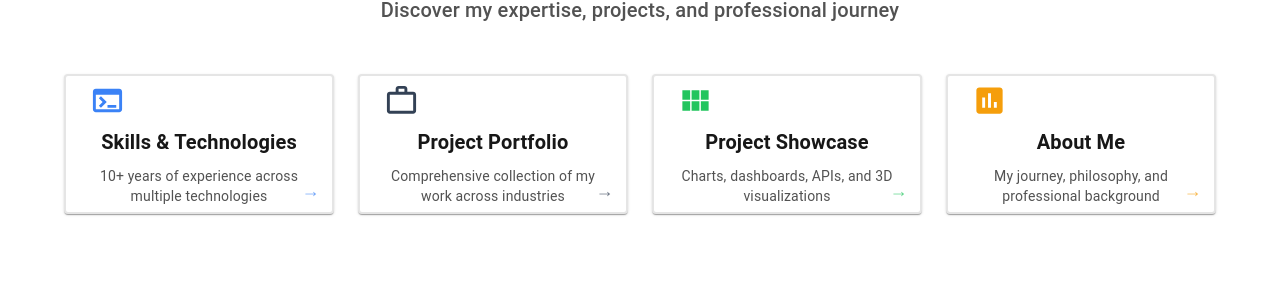
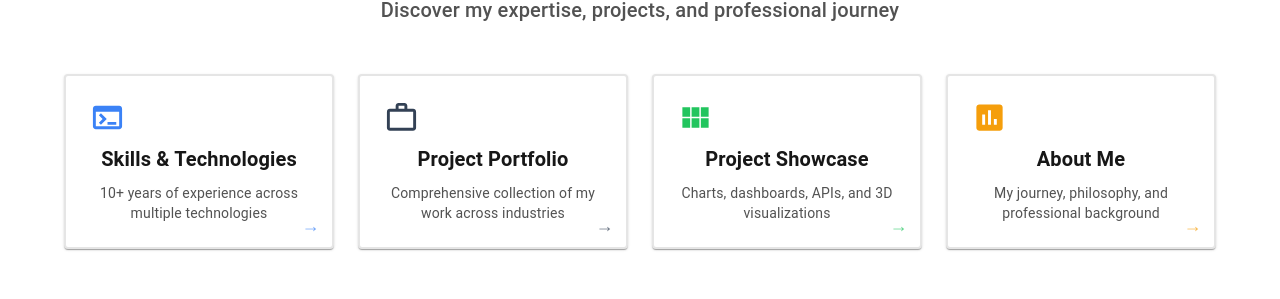
Before and after one commit to patcharapon-san/patcharapon-san.github.io, a Next.js app: page / in a window 1280 px wide. Shown: the part 633-932 px from the top of the page. Built offline with nearby package versions, Linux system fonts and the light colour scheme.

Commit message:
commit - update cosmetic layout issue

```diff
--- a/src/app/page.tsx
+++ b/src/app/page.tsx
@@ -80,8 +80,8 @@ export default function Home() {
             Discover my expertise, projects, and professional journey
           </Typography>
 
-          <Stack direction={{ xs: 'column', sm: 'row' }} spacing={3} justifyContent="center" alignItems="center">
-            <Link href="/skills" style={{ textDecoration: 'none', width: '100%', maxWidth: '280px' }}>
+          <Stack direction={{ xs: 'column', sm: 'row' }} spacing={3} justifyContent="center" alignItems={{ xs: 'center', sm: 'stretch' }}>
+            <Link href="/skills" style={{ textDecoration: 'none', width: '100%', maxWidth: '280px', display: 'flex' }}>
               <Paper
                 sx={{
                   p: 3,
@@ -89,11 +89,13 @@ export default function Home() {
                   bgcolor: colorCombos.background.primary,
                   border: `2px solid ${colorCombos.border.light}`,
                   cursor: 'pointer',
-                  height: '140px',
+                  minHeight: '140px',
                   display: 'flex',
                   flexDirection: 'column',
                   justifyContent: 'center',
                   position: 'relative',
+                  overflow: 'hidden',
+                  flex: 1,
                   '&:hover': {
                     bgcolor: colorCombos.background.accent,
                     transform: 'translateY(-4px)',
@@ -127,7 +129,7 @@ export default function Home() {
               </Paper>
             </Link>
 
-            <Link href="/project-portfolio" style={{ textDecoration: 'none', width: '100%', maxWidth: '280px' }}>
+            <Link href="/project-portfolio" style={{ textDecoration: 'none', width: '100%', maxWidth: '280px', display: 'flex' }}>
               <Paper
                 sx={{
                   p: 3,
@@ -135,11 +137,13 @@ export default function Home() {
                   bgcolor: colorCombos.background.primary,
                   border: `2px solid ${colorCombos.border.light}`,
                   cursor: 'pointer',
-                  height: '140px',
+                  minHeight: '140px',
                   display: 'flex',
                   flexDirection: 'column',
                   justifyContent: 'center',
                   position: 'relative',
+                  overflow: 'hidden',
+                  flex: 1,
                   '&:hover': {
                     bgcolor: colorCombos.background.accent,
                     transform: 'translateY(-4px)',
@@ -173,7 +177,7 @@ export default function Home() {
               </Paper>
             </Link>
 
-            <Link href="/showcase" style={{ textDecoration: 'none', width: '100%', maxWidth: '280px' }}>
+            <Link href="/showcase" style={{ textDecoration: 'none', width: '100%', maxWidth: '280px', display: 'flex' }}>
               <Paper
                 sx={{
                   p: 3,
@@ -181,11 +185,13 @@ export default function Home() {
                   bgcolor: colorCombos.background.primary,
                   border: `2px solid ${colorCombos.border.light}`,
                   cursor: 'pointer',
-                  height: '140px',
+                  minHeight: '140px',
                   display: 'flex',
                   flexDirection: 'column',
                   justifyContent: 'center',
                   position: 'relative',
+                  overflow: 'hidden',
+                  flex: 1,
                   '&:hover': {
                     bgcolor: colorCombos.background.accent,
                     transform: 'translateY(-4px)',
@@ -219,7 +225,7 @@ export default function Home() {
               </Paper>
             </Link>
 
-            <Link href="/about" style={{ textDecoration: 'none', width: '100%', maxWidth: '280px' }}>
+            <Link href="/about" style={{ textDecoration: 'none', width: '100%', maxWidth: '280px', display: 'flex' }}>
               <Paper
                 sx={{
                   p: 3,
@@ -227,11 +233,13 @@ export default function Home() {
                   bgcolor: colorCombos.background.primary,
                   border: `2px solid ${colorCombos.border.light}`,
                   cursor: 'pointer',
-                  height: '140px',
+                  minHeight: '140px',
                   display: 'flex',
                   flexDirection: 'column',
                   justifyContent: 'center',
                   position: 'relative',
+                  overflow: 'hidden',
+                  flex: 1,
                   '&:hover': {
                     bgcolor: colorCombos.background.accent,
                     transform: 'translateY(-4px)',
```
